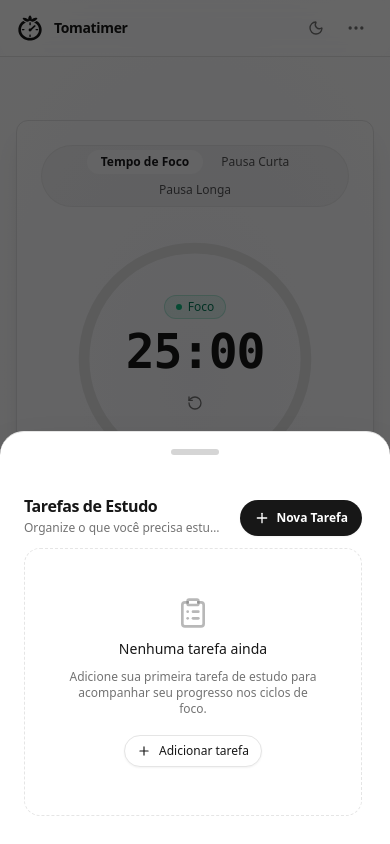
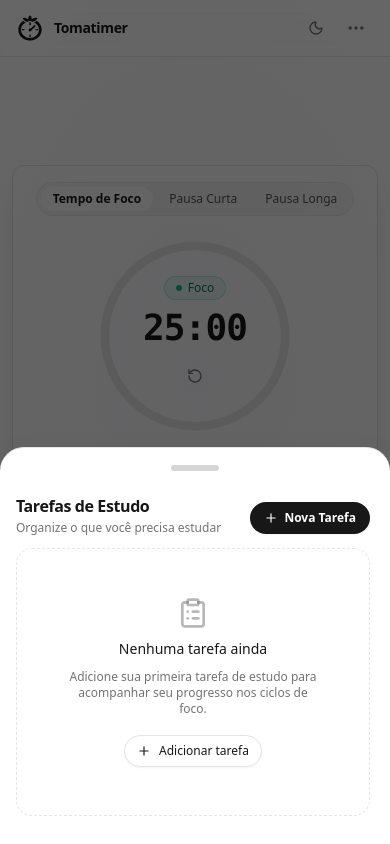
Before and after one commit to rafaeljosebraga/TomaTimeWeb, a Next.js app: page / in a window 390 px wide. Both pictures are taken after a click on the button 333 px from the left and 787 px from the top of the page. Built offline with nearby package versions, Linux system fonts and the light colour scheme.

Commit message:
fix(ui): restaurar texto do botão nova tarefa e otimizar cabeçalho mobile

```diff
--- a/src/App.tsx
+++ b/src/App.tsx
@@ -506,7 +506,7 @@ export function App() {
         </header>
 
         {/* Área Principal Responsiva: Centralizada Perfeitamente na Vertical e Horizontal sem scroll */}
-        <main className="mx-auto w-full max-w-6xl flex-1 flex flex-col justify-center px-4 py-2 pb-20 sm:px-6 sm:py-3 sm:pb-24 lg:py-4 lg:pb-24 overflow-x-hidden">
+        <main className="mx-auto w-full max-w-6xl flex-1 flex flex-col justify-center px-3 py-3 pb-24 sm:px-6 sm:py-3 sm:pb-24 lg:py-4 lg:pb-24 overflow-x-hidden">
           <h1 className="sr-only">Tomatimer — Temporizador Pomodoro de Estudos</h1>
 
           {/* Barra Flutuante Lateral Estilo Pomodoro Online (Cor e Configurações) */}
--- a/src/app/globals.css
+++ b/src/app/globals.css
@@ -89,6 +89,29 @@
 }
 .dark .custom-scrollbar::-webkit-scrollbar-thumb:hover {
   background: rgba(255, 255, 255, 0.3);
+}
+
+.custom-scrollbar-h {
+  scrollbar-width: thin;
+  scrollbar-color: rgba(160, 160, 160, 0.45) transparent;
+  scroll-behavior: smooth;
+  overscroll-behavior: contain;
+}
+.custom-scrollbar-h::-webkit-scrollbar {
+  height: 3px;
+}
+.custom-scrollbar-h::-webkit-scrollbar-track {
+  background: transparent;
+}
+.custom-scrollbar-h::-webkit-scrollbar-thumb {
+  border-radius: 9999px;
+  background: rgba(160, 160, 160, 0.45);
+}
+.dark .custom-scrollbar-h {
+  scrollbar-color: rgba(255, 255, 255, 0.35) transparent;
+}
+.dark .custom-scrollbar-h::-webkit-scrollbar-thumb {
+  background: rgba(255, 255, 255, 0.35);
 }
 
 @keyframes slideUpSheet {
--- a/src/components/pomodoro/bottom-control-bar.tsx
+++ b/src/components/pomodoro/bottom-control-bar.tsx
@@ -35,17 +35,17 @@ export function BottomControlBar({
   onToggleTasks,
 }: BottomControlBarProps) {
   return (
-    <div className="fixed bottom-6 left-0 right-0 z-40 flex items-center justify-center gap-2 sm:gap-3 pointer-events-none px-4">
-      {/* Barra Cápsula Flutuante Fixa Centralizada Embaixo */}
+    <div className="fixed bottom-4 sm:bottom-6 left-0 right-0 z-40 flex items-center justify-center pointer-events-none px-2 sm:px-4">
+      {/* Barra Cápsula Flutuante Fixa Centralizada Embaixo que acompanha a largura proporcional e permite rolagem com indicador discreto */}
       <nav
         aria-label="Controles do temporizador"
-        className="pointer-events-auto flex items-center justify-center gap-1.5 sm:gap-2.5 rounded-full border border-border/80 bg-card/95 px-3.5 py-2 shadow-2xl dark:shadow-[0_15px_40px_rgba(0,0,0,0.85)] dark:border-border backdrop-blur-md transition-all hover:bg-card hover:border-border"
+        className="pointer-events-auto flex items-center gap-1.5 sm:gap-2.5 rounded-full border border-border/80 bg-card/95 px-3 py-1.5 sm:px-4 sm:py-2.5 shadow-2xl dark:shadow-[0_15px_40px_rgba(0,0,0,0.85)] dark:border-border backdrop-blur-md transition-all hover:bg-card hover:border-border max-w-full overflow-x-auto custom-scrollbar-h scroll-smooth"
       >
         {/* 1. Botão Secundário: Pular Fase */}
         <Button
           variant="ghost"
           size="sm"
-          className="h-10 rounded-full px-2.5 sm:px-3 text-xs sm:text-sm font-medium text-muted-foreground hover:text-foreground"
+          className="size-10 sm:h-10 sm:w-auto rounded-full p-0 sm:px-3 text-xs sm:text-sm font-medium text-muted-foreground hover:text-foreground shrink-0"
           onClick={onSkipStage}
           aria-label="Pular fase atual"
           title="Pular Fase"
@@ -58,7 +58,7 @@ export function BottomControlBar({
         <Button
           variant="ghost"
           size="sm"
-          className="h-10 rounded-full px-2.5 sm:px-3 text-xs sm:text-sm font-medium text-muted-foreground hover:text-foreground"
+          className="size-10 sm:h-10 sm:w-auto rounded-full p-0 sm:px-3 text-xs sm:text-sm font-medium text-muted-foreground hover:text-foreground shrink-0"
           onClick={onResetCycles}
           aria-label="Reiniciar contagem de ciclos"
           title="Reiniciar Ciclo"
@@ -68,15 +68,15 @@ export function BottomControlBar({
         </Button>
 
         {/* 3. BOTÃO PRINCIPAL DE DESTAQUE CENTRAL COM TOOLTIP FLUTUANTE (Largura fixa para não oscilar a barra) */}
-        <div className="relative group/mainbtn flex items-center justify-center">
+        <div className="relative group/mainbtn flex items-center justify-center flex-1 sm:flex-initial">
           {timer.phase === "idle" && (
             <Button
               size="lg"
-              className="h-12 w-36 sm:w-44 rounded-full text-base font-bold bg-neutral-900 text-white hover:bg-neutral-800 dark:bg-white dark:text-neutral-900 dark:hover:bg-neutral-100 shadow-lg transition-transform hover:scale-105 active:scale-95"
+              className="h-11 sm:h-12 w-full sm:w-44 rounded-full text-sm sm:text-base font-bold bg-neutral-900 text-white hover:bg-neutral-800 dark:bg-white dark:text-neutral-900 dark:hover:bg-neutral-100 shadow-lg transition-transform hover:scale-105 active:scale-95 shrink-0"
               onClick={onStart}
               aria-label="Iniciar temporizador"
             >
-              <Play className="size-5 fill-current mr-1" />
+              <Play className="size-4.5 sm:size-5 fill-current mr-1" />
               Começar
             </Button>
           )}
@@ -84,11 +84,11 @@ export function BottomControlBar({
           {timer.phase === "running" && (
             <Button
               size="lg"
-              className="h-12 w-36 sm:w-44 rounded-full text-base font-bold bg-neutral-900 text-white hover:bg-neutral-800 dark:bg-white dark:text-neutral-900 dark:hover:bg-neutral-100 shadow-lg transition-transform hover:scale-105 active:scale-95"
+              className="h-11 sm:h-12 w-full sm:w-44 rounded-full text-sm sm:text-base font-bold bg-neutral-900 text-white hover:bg-neutral-800 dark:bg-white dark:text-neutral-900 dark:hover:bg-neutral-100 shadow-lg transition-transform hover:scale-105 active:scale-95 shrink-0"
               onClick={onPause}
               aria-label="Pausar temporizador"
             >
-              <Pause className="size-5 fill-current mr-1" />
+              <Pause className="size-4.5 sm:size-5 fill-current mr-1" />
               Pausar
             </Button>
           )}
@@ -96,11 +96,11 @@ export function BottomControlBar({
           {timer.phase === "paused" && (
             <Button
               size="lg"
-              className="h-12 w-36 sm:w-44 rounded-full text-base font-bold bg-neutral-900 text-white hover:bg-neutral-800 dark:bg-white dark:text-neutral-900 dark:hover:bg-neutral-100 shadow-lg transition-transform hover:scale-105 active:scale-95"
+              className="h-11 sm:h-12 w-full sm:w-44 rounded-full text-sm sm:text-base font-bold bg-neutral-900 text-white hover:bg-neutral-800 dark:bg-white dark:text-neutral-900 dark:hover:bg-neutral-100 shadow-lg transition-transform hover:scale-105 active:scale-95 shrink-0"
               onClick={onResume}
               aria-label="Retomar temporizador"
             >
-              <Play className="size-5 fill-current mr-1" />
+              <Play className="size-4.5 sm:size-5 fill-current mr-1" />
               Retomar
             </Button>
           )}
@@ -108,11 +108,11 @@ export function BottomControlBar({
           {timer.phase === "completed" && (
             <Button
               size="lg"
-              className="h-12 w-36 sm:w-44 rounded-full text-base font-bold bg-neutral-900 text-white hover:bg-neutral-800 dark:bg-white dark:text-neutral-900 dark:hover:bg-neutral-100 shadow-lg transition-transform hover:scale-105 active:scale-95"
+              className="h-11 sm:h-12 w-full sm:w-44 rounded-full text-sm sm:text-base font-bold bg-neutral-900 text-white hover:bg-neutral-800 dark:bg-white dark:text-neutral-900 dark:hover:bg-neutral-100 shadow-lg transition-transform hover:scale-105 active:scale-95 shrink-0"
               onClick={onStart}
               aria-label="Iniciar próxima fase"
             >
-              <Play className="size-5 fill-current mr-1" />
+              <Play className="size-4.5 sm:size-5 fill-current mr-1" />
               Próxima Fase
             </Button>
           )}
@@ -136,7 +136,7 @@ export function BottomControlBar({
         <Button
           variant="ghost"
           size="sm"
-          className="h-10 rounded-full px-2.5 sm:px-3 text-xs sm:text-sm font-medium text-muted-foreground hover:text-red-500 hover:bg-red-500/10 dark:hover:text-red-400 dark:hover:bg-red-500/15 transition-colors"
+          className="size-10 sm:h-10 sm:w-auto rounded-full p-0 sm:px-3 text-xs sm:text-sm font-medium text-muted-foreground hover:text-red-500 hover:bg-red-500/10 dark:hover:text-red-400 dark:hover:bg-red-500/15 transition-colors shrink-0"
           onClick={onEndSession}
           aria-label="Encerrar sessão ativa"
           title="Encerrar Sessão"
@@ -150,7 +150,7 @@ export function BottomControlBar({
           <Button
             variant="ghost"
             size="sm"
-            className={`h-10 rounded-full px-2.5 sm:px-3 text-xs sm:text-sm font-medium transition-colors ${
+            className={`size-10 sm:h-10 sm:w-auto rounded-full p-0 sm:px-3 text-xs sm:text-sm font-medium transition-colors shrink-0 ${
               isTasksOpen
                 ? "bg-neutral-900 text-white hover:bg-neutral-800 hover:text-white dark:bg-white dark:text-neutral-900 dark:hover:bg-neutral-100 dark:hover:text-neutral-900"
                 : "text-muted-foreground hover:text-foreground"
--- a/src/components/pomodoro/circular-timer.tsx
+++ b/src/components/pomodoro/circular-timer.tsx
@@ -78,7 +78,7 @@ export function CircularTimer({
       aria-label={`${cfg.name}: ${Math.floor(remainingSeconds / 60)} minutos e ${
         remainingSeconds % 60
       } segundos restantes. ${completedCycles} ciclos concluídos.`}
-      className="relative mx-auto size-64 sm:size-72 md:size-80 lg:size-88 shrink-0"
+      className="relative mx-auto w-full max-w-[208px] sm:max-w-none sm:size-72 md:size-80 lg:size-88 aspect-square shrink-0"
     >
       <svg viewBox="0 0 240 240" className="size-full -rotate-90">
         <defs>
@@ -140,7 +140,7 @@ export function CircularTimer({
 
         <p
           aria-hidden
-          className="text-5xl sm:text-6xl md:text-7xl font-bold tabular-nums tracking-tight font-mono"
+          className="text-4xl sm:text-6xl md:text-7xl font-bold tabular-nums tracking-tight font-mono"
         >
           {formattedTime}
         </p>
--- a/src/components/pomodoro/task-panel.tsx
+++ b/src/components/pomodoro/task-panel.tsx
@@ -43,10 +43,12 @@ export function TaskPanel({
   const sortedTasks = sortTasks(tasks);
 
   return (
-    <Card className="flex flex-col h-full border-0 lg:border border-border bg-transparent lg:bg-card shadow-none lg:shadow-xl dark:lg:shadow-[0_20px_50px_rgba(0,0,0,0.7)] dark:border-border/80 justify-between px-2 sm:px-6 pt-5 pb-1 sm:pt-6 sm:pb-1.5">
-      <CardHeader className="flex flex-row items-center justify-between gap-3 p-0 pb-3 shrink-0">
-        <div className="space-y-0.5 min-w-0 pr-1">
-          <CardTitle className="text-base sm:text-lg font-bold tracking-tight truncate">Tarefas de Estudo</CardTitle>
+    <Card className="flex flex-col h-full border-0 lg:border border-border bg-transparent lg:bg-card shadow-none lg:shadow-xl dark:lg:shadow-[0_20px_50px_rgba(0,0,0,0.7)] dark:border-border/80 justify-between px-0 sm:px-6 pt-1 sm:pt-6 pb-1 sm:pb-1.5">
+      <CardHeader className="flex flex-row items-center justify-between gap-2 p-0 pb-3 shrink-0">
+        <div className="space-y-0.5 min-w-0 pr-1 flex-1">
+          <CardTitle className="text-base sm:text-lg font-bold tracking-tight truncate">
+            Tarefas de Estudo
+          </CardTitle>
           <CardDescription className="text-xs truncate">
             {tasks.length === 0
               ? "Organize o que você precisa estudar"
@@ -54,13 +56,13 @@ export function TaskPanel({
           </CardDescription>
         </div>
 
-        <div className="flex items-center gap-2 shrink-0">
+        <div className="flex items-center gap-1.5 shrink-0">
           <Button
             size="sm"
-            className="h-9 gap-1.5 px-3.5 text-xs font-semibold rounded-full bg-neutral-900 text-white hover:bg-neutral-800 dark:bg-white dark:text-neutral-900 dark:hover:bg-neutral-100 shadow-sm"
+            className="h-8 sm:h-9 gap-1.5 px-3.5 text-xs font-semibold rounded-full bg-neutral-900 text-white hover:bg-neutral-800 dark:bg-white dark:text-neutral-900 dark:hover:bg-neutral-100 shadow-sm shrink-0 whitespace-nowrap"
             onClick={onOpenCreateDialog}
           >
-            <Plus className="size-4" />
+            <Plus className="size-3.5 sm:size-4 shrink-0" />
             <span>Nova Tarefa</span>
           </Button>
         </div>
--- a/src/components/pomodoro/timer-panel.tsx
+++ b/src/components/pomodoro/timer-panel.tsx
@@ -101,13 +101,13 @@ export function TimerPanel({
   const activePreset = presets.find((p) => p.id === activePresetId) ?? timer.preset;
 
   return (
-    <Card className="h-full gap-5 px-6 py-6 sm:px-8 sm:py-6 flex flex-col justify-between shadow-xl dark:shadow-[0_20px_50px_rgba(0,0,0,0.7)] dark:border-border/80">
+    <Card className="h-full gap-4 sm:gap-5 px-2 py-4 sm:px-8 sm:py-6 flex flex-col justify-between shadow-xl dark:shadow-[0_20px_50px_rgba(0,0,0,0.7)] dark:border-border/80">
       {/* Seletor visual de fases */}
-      <CardHeader className="flex flex-row justify-center px-0 pb-0 pt-0">
+      <CardHeader className="flex flex-row justify-center px-0 pb-0 pt-0 w-full overflow-hidden">
         <div
           role="tablist"
           aria-label="Fase do temporizador"
-          className="inline-flex max-w-full flex-wrap justify-center items-center gap-1 rounded-full border border-neutral-200/60 bg-neutral-100/90 p-1 dark:border-neutral-800 dark:bg-neutral-900/80"
+          className="flex w-auto max-w-full items-center gap-1 rounded-full border border-neutral-200/60 bg-neutral-100/90 p-1 dark:border-neutral-800 dark:bg-neutral-900/80 overflow-x-auto custom-scrollbar-h scroll-smooth"
         >
           {STAGES.map((s) => {
             const isCurrent = timer.stage === s.stage;
@@ -116,7 +116,7 @@ export function TimerPanel({
                 key={s.stage}
                 role="tab"
                 aria-selected={isCurrent}
-                className={`rounded-full px-3.5 py-1 sm:px-4 sm:py-1.5 text-xs sm:text-sm font-medium transition-colors ${
+                className={`whitespace-nowrap shrink-0 rounded-full py-1 sm:py-1.5 px-3 sm:px-4 text-xs sm:text-sm font-medium transition-colors ${
                   isCurrent
                     ? "bg-white text-neutral-900 shadow-xs dark:bg-neutral-800 dark:text-neutral-50 font-semibold"
                     : "text-neutral-600 hover:text-neutral-900 dark:text-neutral-400 dark:hover:text-neutral-200"
@@ -129,7 +129,7 @@ export function TimerPanel({
         </div>
       </CardHeader>
 
-      <CardContent className="flex flex-col items-center gap-5 px-0 pt-1">
+      <CardContent className="flex flex-col items-center gap-4 sm:gap-5 px-0 pt-0 sm:pt-1">
         {/* Temporizador Circular */}
         <CircularTimer
           stage={timer.stage}
@@ -143,13 +143,13 @@ export function TimerPanel({
         />
 
         {/* Detalhes de status e ciclos (linha estática para não haver salto de layout) */}
-        <div className="flex h-6 items-center justify-center gap-2.5 text-center text-xs sm:text-sm text-muted-foreground">
-          <p className="flex items-center gap-1.5 font-medium text-foreground">
+        <div className="flex min-h-6 flex-wrap items-center justify-center gap-1.5 sm:gap-2.5 text-center text-xs sm:text-sm text-muted-foreground pb-1">
+          <p className="flex items-center gap-1 font-medium text-foreground text-[11px] sm:text-xs whitespace-nowrap">
             <span>Ciclos de foco concluídos: {timer.completedCycles}</span>
           </p>
-          <span className="text-muted-foreground/40 font-bold">·</span>
-          <span className="inline-flex items-center gap-1.5 rounded-full border border-neutral-200/80 bg-neutral-100 px-3 py-1 text-xs font-semibold text-neutral-800 shadow-2xs dark:border-neutral-700/80 dark:bg-neutral-800 dark:text-neutral-100 transition-colors">
-            <TimerIcon className="size-3.5 text-neutral-600 dark:text-neutral-300" />
+          <span className="text-muted-foreground/40 font-bold hidden sm:inline">·</span>
+          <span className="inline-flex items-center gap-1 sm:gap-1.5 rounded-full border border-neutral-200/80 bg-neutral-100 px-2 sm:px-2.5 py-0.5 text-[11px] sm:text-xs font-semibold text-neutral-800 shadow-2xs dark:border-neutral-700/80 dark:bg-neutral-800 dark:text-neutral-100 transition-colors whitespace-nowrap">
+            <TimerIcon className="size-3 sm:size-3.5 text-neutral-600 dark:text-neutral-300" />
             {timer.phase === "running" && timer.endsAt
               ? `Fim às ${new Date(timer.endsAt).toLocaleTimeString([], { hour: "2-digit", minute: "2-digit", second: "2-digit" })}`
               : timer.phase === "paused"
@@ -161,16 +161,16 @@ export function TimerPanel({
         <Separator className="w-full max-w-md" />
 
         {/* Seletor de preset ativo com visual moderno em card pill */}
-        <div className="flex w-full max-w-md items-center justify-between gap-3 rounded-2xl border border-neutral-200/80 bg-neutral-100/90 dark:border-neutral-800 dark:bg-neutral-900/90 p-2.5 sm:px-3.5 shadow-2xs">
+        <div className="flex w-full max-w-md flex-col sm:flex-row sm:items-center justify-between gap-2.5 sm:gap-3 rounded-2xl border border-neutral-200/80 bg-neutral-100/90 dark:border-neutral-800 dark:bg-neutral-900/90 p-2.5 sm:px-3.5 shadow-2xs">
           <div className="flex items-center gap-2.5 min-w-0">
-            <div className="flex size-8 shrink-0 items-center justify-center rounded-xl bg-neutral-200 dark:bg-neutral-800 text-neutral-800 dark:text-neutral-100">
-              <TimerIcon className="size-4" aria-hidden />
+            <div className="flex size-7 sm:size-8 shrink-0 items-center justify-center rounded-xl bg-neutral-200 dark:bg-neutral-800 text-neutral-800 dark:text-neutral-100">
+              <TimerIcon className="size-3.5 sm:size-4" aria-hidden />
             </div>
             <div className="flex flex-col text-left min-w-0">
-              <span className="text-[11px] font-bold text-neutral-700 dark:text-neutral-200 uppercase tracking-wider">
+              <span className="text-[10px] sm:text-[11px] font-bold text-neutral-700 dark:text-neutral-200 uppercase tracking-wider">
                 Preset de estudo
               </span>
-              <span className="text-xs font-medium text-neutral-600 dark:text-neutral-400 truncate">
+              <span className="text-[11px] sm:text-xs font-medium text-neutral-600 dark:text-neutral-400">
                 {activePreset
                   ? `${activePreset.focusMinutes}m · ${activePreset.shortBreakMinutes}m · ${activePreset.cyclesBeforeLongBreak} ciclos`
                   : "Selecione o ritmo"}
@@ -180,7 +180,7 @@ export function TimerPanel({
 
           <Select value={activePresetId} onValueChange={onSelectActivePreset}>
             <SelectTrigger
-              className="h-9 min-w-32 max-w-44 rounded-xl border border-neutral-300/80 bg-white dark:border-neutral-700/80 dark:bg-neutral-800 font-semibold text-xs text-neutral-900 dark:text-neutral-50 shadow-xs hover:bg-neutral-50 dark:hover:bg-neutral-750 transition-colors"
+              className="h-8 sm:h-9 w-full sm:w-auto sm:min-w-32 sm:max-w-44 rounded-xl border border-neutral-300/80 bg-white dark:border-neutral-700/80 dark:bg-neutral-800 font-semibold text-xs text-neutral-900 dark:text-neutral-50 shadow-xs hover:bg-neutral-50 dark:hover:bg-neutral-750 transition-colors shrink-0"
               aria-label="Selecionar preset do timer"
             >
               <span className="truncate">{activePreset?.name ?? "Escolha um preset"}</span>
```
